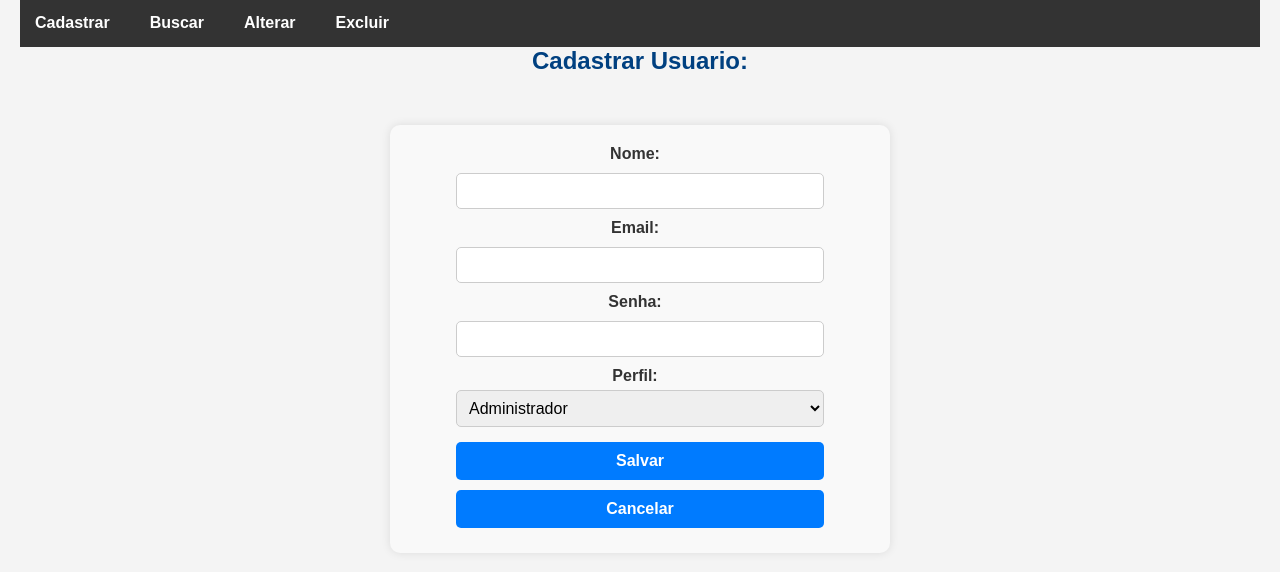
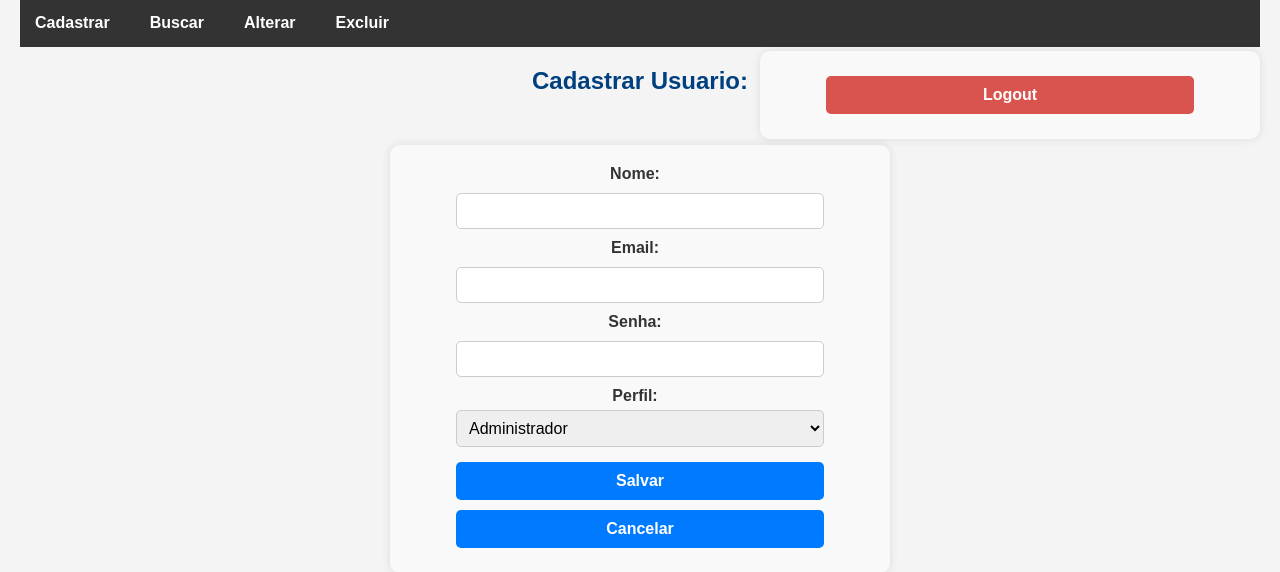
Before and after one commit to CaioBattisti/Prova_CaioLuizBattisti, a PHP site: page /cadastro_usuario.php in a window 1280 px wide. Shown: the part 21-593 px from the top of the page. Run offline with PHP 8.4, Linux system fonts and the light colour scheme; a user stored in the database is signed in; data comes from the database, SQL or seed files in the repository.

Commit message:
save40
Colocando o Botão de logout no menu de cadastro de Clientes

```diff
--- a/cadastro_usuario.php
+++ b/cadastro_usuario.php
@@ -93,7 +93,16 @@ if($_SERVER['REQUEST_METHOD'] =="POST"){
         </ul>
     </nav>
 
-    <h2>Cadastrar Usuario:</h2>
+    <!-- Título à esquerda e Logout à direita -->
+    <div style="position: relative; text-align: center; margin: 20px 0;">
+        <h2 style="margin: 0;">Cadastrar Usuario:</h2>
+        <div class="logout" style="position: absolute; right: 0; top: 100%; transform: translateY(-50%);">
+            <form action="logout.php" method="POST">
+                <button type="submit">Logout</button>
+            </form>
+        </div>
+    </div>
+
     <form action="cadastro_usuario.php" method="POST">
         <label for="nome">Nome:</label>
         <input type="text" id="nome" name="nome" required>
@@ -119,6 +128,6 @@ if($_SERVER['REQUEST_METHOD'] =="POST"){
     <a href="principal.php">Voltar</a>
 
     <!-- JavaScript externo -->
-<script src="Mascara/script.js"></script>
+    <script src="Mascara/script.js"></script>
 </body>
 </html>
```
